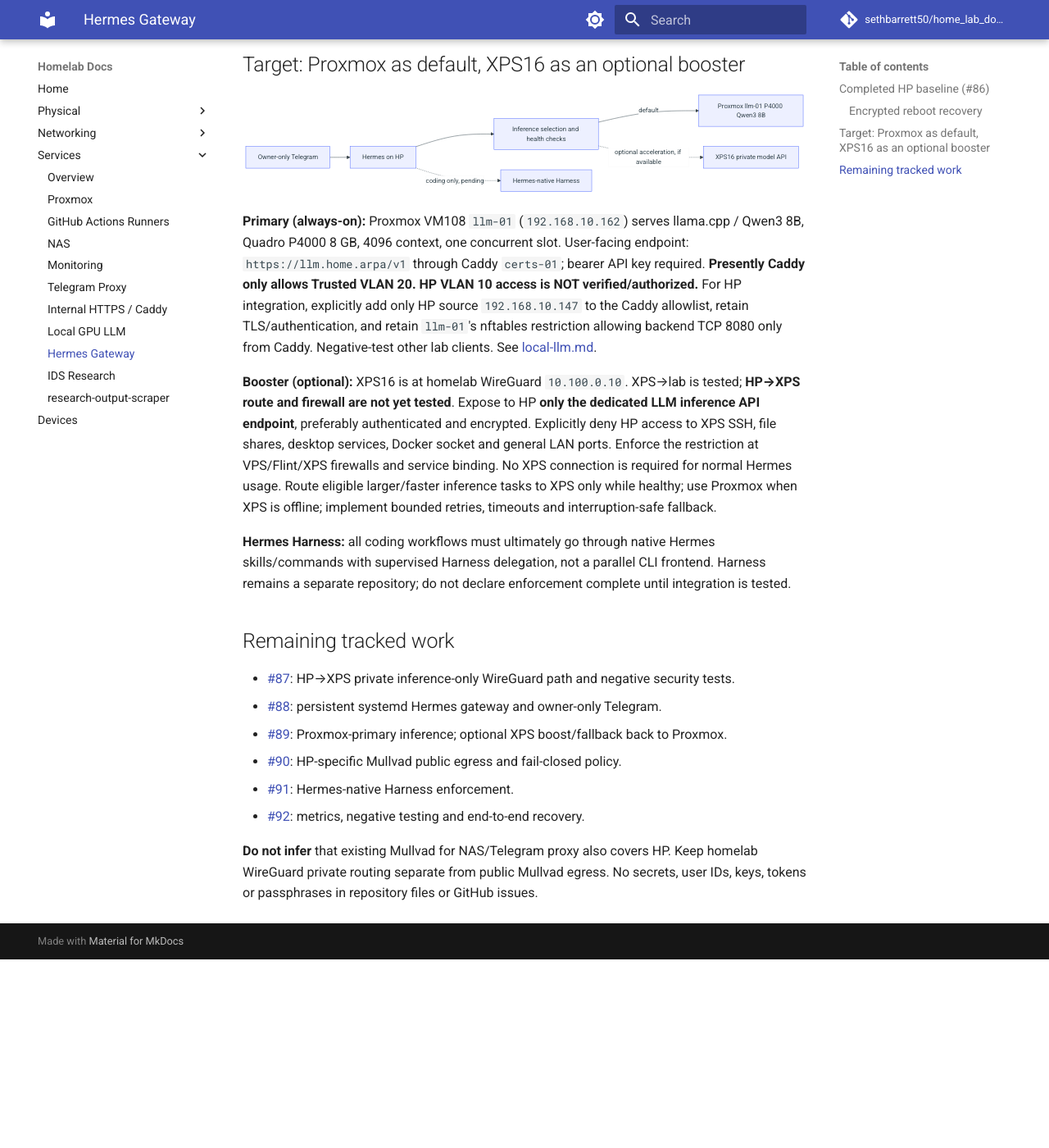
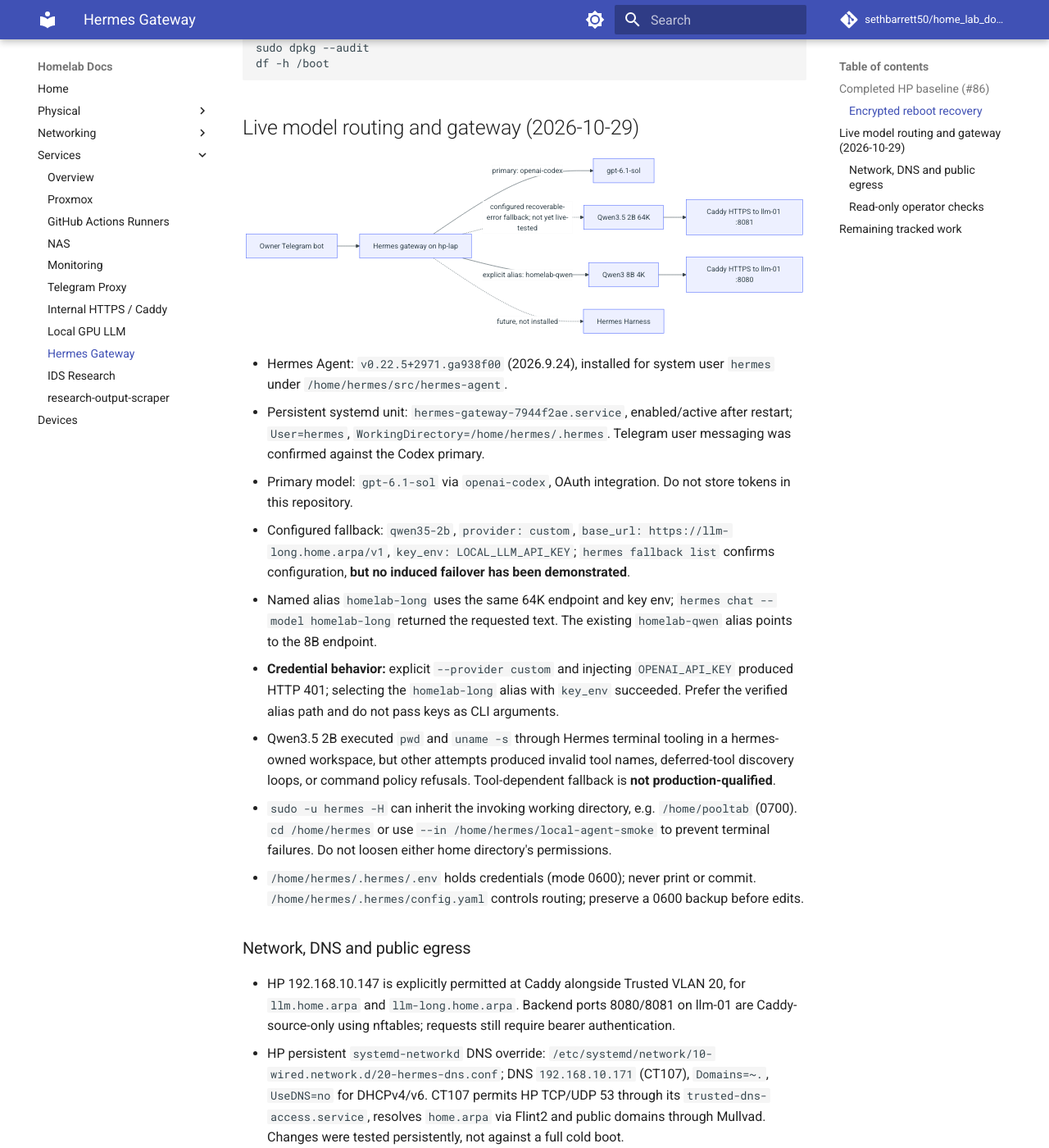
Before and after one commit to sethbarrett50/home_lab_docs, an MkDocs documentation site: the page built from docs/services/hermes-gateway.md, in a window 1280 px wide and 1400 px high, scrolled down 1518 px. Shown: the whole window at 82% size. Built offline with MkDocs 1.6.1 and Material for MkDocs 9.7.7, drawn with Linux system fonts in a browser that asks for light colours; comment, search, counter and statistics services are not loaded; before the commit the page ends 2688 px from its top, so only the background shows below that; some of the changed text lies outside the part shown.

Commit message:
docs: refresh docs/services/hermes-gateway.md for live Hermes and dual LLM services

````diff
--- a/docs/services/hermes-gateway.md
+++ b/docs/services/hermes-gateway.md
@@ -1,13 +1,13 @@
-# Hermes gateway: verified HP baseline and inference design
+# Hermes gateway: HP baseline, live Codex/Telegram and local fallback
 
-**Status, 2026-10-29:** HP host baseline is verified. Hermes itself, Telegram, Harness integration, inference routing and XPS booster are **not yet deployed**. Tracking: [#85](https://github.com/sethbarrett50/home_lab_docs/issues/85).
+**Status, 2026-10-29:** HP baseline, persistent Hermes gateway, Codex OAuth primary, owner Telegram messaging, authenticated Qwen3.5 native alias, and local terminal smoke execution are observed. **Automatic primary-to-local failover, reliable local coding tools, Harness integration and XPS booster are not yet qualified.** See [Harness deployment readiness](hermes-harness-deployment.md). Historical tracking: [#85](https://github.com/sethbarrett50/home_lab_docs/issues/85).
 
 ## Completed HP baseline (#86)
 
 - HP EliteBook 840 G2 (i5-5300U, 16 GiB RAM, 240 GB SATA SSD), `hp-lap` on VLAN 10, `192.168.10.147` DHCP reservation.
 - Debian 13.7 Trixie, headless, Linux `6.12.113+deb13-amd64`. The known-working `6.1.0-54-amd64` kernel remains installed as a fallback.
 - Root LUKS2 `/dev/sda5` → `sda5_crypt` → LVM. Remote LUKS unlock from XPS **successfully tested after Trixie reboot** using Dropbear in initramfs, TCP 2222, `IP=dhcp`, `e1000e` driver and forced `cryptroot-unlock`. OpenWrt rule admits only XPS `192.168.20.173` to early-boot port. Unlock still requires a human passphrase; **not automatic recovery after power loss**.
-- System user `hermes`, UID 999, nologin shell; private writable `/home/hermes/.hermes`, `/home/hermes/workspaces`, `/var/lib/hermes`, `/var/log/hermes`. No Hermes runtime installed yet.
+- System user `hermes`, UID 999, nologin shell; private writable `/home/hermes/.hermes`, `/home/hermes/workspaces`, `/var/lib/hermes`, `/var/log/hermes`. Hermes runtime subsequently installed; account isolation retained.
 - Docker CE 29.9.2 / containerd 2.4.2 from official Trixie repository, active alongside SSH, networkd, resolved and smartmontools. `systemctl is-system-running` = running, zero failed units, `dpkg --audit` clean, no upgrades pending.
 - Removed Bluetooth, Avahi, Exim4 and UDisks2; disabled LLMNR and mDNS. Normal-boot externally listening TCP is only SSH 22; resolver binds loopback port 53.
 - `/boot` is only 455 MiB with 212 MiB free. **Keep fallback Linux 6.1 kernel** and review capacity before future kernel installs. Battery charging (43% at last check); backup runtime not verified.
@@ -36,18 +36,45 @@
 df -h /boot
 ```
 
-## Target: Proxmox as default, XPS16 as an optional booster
+## Live model routing and gateway (2026-10-29)
 
 ```mermaid
 flowchart LR
-  T[Owner-only Telegram] --> H[Hermes on HP]
-  H --> R[Inference selection and health checks]
-  R -->|default| P[Proxmox llm-01 P4000 Qwen3 8B]
-  R -.->|optional acceleration, if available| X[XPS16 private model API]
-  H -.->|coding only, pending| A[Hermes-native Harness]
+  T[Owner Telegram bot] --> H[Hermes gateway on hp-lap]
+  H -->|primary: openai-codex| C[gpt-6.1-sol]
+  H -.->|configured recoverable-error fallback; not yet live-tested| Q[Qwen3.5 2B 64K]
+  H -->|explicit alias: homelab-qwen| E[Qwen3 8B 4K]
+  Q --> P[Caddy HTTPS to llm-01 :8081]
+  E --> P2[Caddy HTTPS to llm-01 :8080]
+  H -.->|future, not installed| A[Hermes Harness]
 ```
 
-**Primary (always-on):** Proxmox VM108 `llm-01` (`192.168.10.162`) serves llama.cpp / Qwen3 8B, Quadro P4000 8 GB, 4096 context, one concurrent slot. User-facing endpoint: `https://llm.home.arpa/v1` through Caddy `certs-01`; bearer API key required. **Presently Caddy only allows Trusted VLAN 20. HP VLAN 10 access is NOT verified/authorized.** For HP integration, explicitly add only HP source `192.168.10.147` to the Caddy allowlist, retain TLS/authentication, and retain `llm-01`'s nftables restriction allowing backend TCP 8080 only from Caddy. Negative-test other lab clients. See [local-llm.md](local-llm.md).
+- Hermes Agent: `v0.22.5+2971.ga938f00` (2026.9.24), installed for system user `hermes` under `/home/hermes/src/hermes-agent`.
+- Persistent systemd unit: `hermes-gateway-7944f2ae.service`, enabled/active after restart; `User=hermes`, `WorkingDirectory=/home/hermes/.hermes`. Telegram user messaging was confirmed against the Codex primary.
+- Primary model: `gpt-6.1-sol` via `openai-codex`, OAuth integration. Do not store tokens in this repository.
+- Configured fallback: `qwen35-2b`, `provider: custom`, `base_url: https://llm-long.home.arpa/v1`, `key_env: LOCAL_LLM_API_KEY`; `hermes fallback list` confirms configuration, **but no induced failover has been demonstrated**.
+- Named alias `homelab-long` uses the same 64K endpoint and key env; `hermes chat --model homelab-long` returned the requested text. The existing `homelab-qwen` alias points to the 8B endpoint.
+- **Credential behavior:** explicit `--provider custom` and injecting `OPENAI_API_KEY` produced HTTP 401; selecting the `homelab-long` alias with `key_env` succeeded. Prefer the verified alias path and do not pass keys as CLI arguments.
+- Qwen3.5 2B executed `pwd` and `uname -s` through Hermes terminal tooling in a hermes-owned workspace, but other attempts produced invalid tool names, deferred-tool discovery loops, or command policy refusals. Tool-dependent fallback is **not production-qualified**.
+- `sudo -u hermes -H` can inherit the invoking working directory, e.g. `/home/pooltab` (0700). `cd /home/hermes` or use `--in /home/hermes/local-agent-smoke` to prevent terminal failures. Do not loosen either home directory's permissions.
+- `/home/hermes/.hermes/.env` holds credentials (mode 0600); never print or commit. `/home/hermes/.hermes/config.yaml` controls routing; preserve a 0600 backup before edits.
+
+### Network, DNS and public egress
+
+- HP 192.168.10.147 is explicitly permitted at Caddy alongside Trusted VLAN 20, for `llm.home.arpa` and `llm-long.home.arpa`. Backend ports 8080/8081 on llm-01 are Caddy-source-only using nftables; requests still require bearer authentication.
+- HP persistent `systemd-networkd` DNS override: `/etc/systemd/network/10-wired.network.d/20-hermes-dns.conf`; DNS `192.168.10.171` (CT107), `Domains=~.`, `UseDNS=no` for DHCPv4/v6. CT107 permits HP TCP/UDP 53 through its `trusted-dns-access.service`, resolves `home.arpa` via Flint2 and public domains through Mullvad. Changes were tested persistently, not against a full cold boot.
+- HP public HTTP egress was observed via a Mullvad exit IP. Do not infer all traffic is fail-closed or boot-order safe without separate tests. Avoid routing private `home.arpa` traffic through a public VPN.
+
+### Read-only operator checks
+
+```bash
+# Run on hp-lap; never print token values.
+systemctl is-active hermes-gateway-7944f2ae.service
+systemctl show hermes-gateway-7944f2ae.service -p User -p WorkingDirectory
+sudo -u hermes -H /home/hermes/.local/bin/hermes fallback list
+getent hosts llm.home.arpa llm-long.home.arpa
+sudo journalctl -u hermes-gateway-7944f2ae.service -n 40 --no-pager
+```
 
 **Booster (optional):** XPS16 is at homelab WireGuard `10.100.0.10`. XPS→lab is tested; **HP→XPS route and firewall are not yet tested**. Expose to HP **only the dedicated LLM inference API endpoint**, preferably authenticated and encrypted. Explicitly deny HP access to XPS SSH, file shares, desktop services, Docker socket and general LAN ports. Enforce the restriction at VPS/Flint/XPS firewalls and service binding. No XPS connection is required for normal Hermes usage. Route eligible larger/faster inference tasks to XPS only while healthy; use Proxmox when XPS is offline; implement bounded retries, timeouts and interruption-safe fallback.
 
@@ -62,4 +89,4 @@
 - [#91](https://github.com/sethbarrett50/home_lab_docs/issues/91): Hermes-native Harness enforcement.
 - [#92](https://github.com/sethbarrett50/home_lab_docs/issues/92): metrics, negative testing and end-to-end recovery.
 
-**Do not infer** that existing Mullvad for NAS/Telegram proxy also covers HP. Keep homelab WireGuard private routing separate from public Mullvad egress. No secrets, user IDs, keys, tokens or passphrases in repository files or GitHub issues.
+**HP Mullvad egress was subsequently verified**, but fail-closed behavior and post-reboot recovery have not been qualified. Keep homelab WireGuard private routing separate from public Mullvad egress. No secrets, user IDs, keys, tokens or passphrases in repository files or GitHub issues.
````
